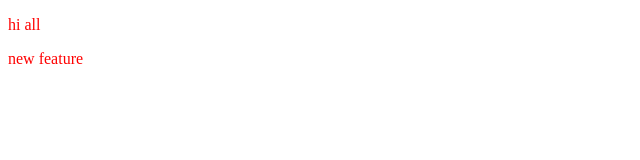
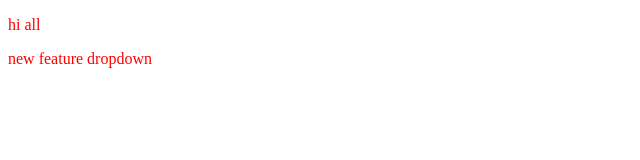
Before and after one commit to KrupavaramBhupathi/localrepo, a plain HTML site: page index.html in a window 1280 px wide. Shown: the full height of the page, 0-640 px from the left. Drawn offline with Linux system fonts and the light colour scheme.

Commit message:
add new dropdown

```diff
--- a/index.html
+++ b/index.html
@@ -8,6 +8,6 @@
 </head>
 <body>
     <p>hi all</p>
-    <p>new feature</p>
+    <p>new feature dropdown</p>
 </body>
 </html>
```
